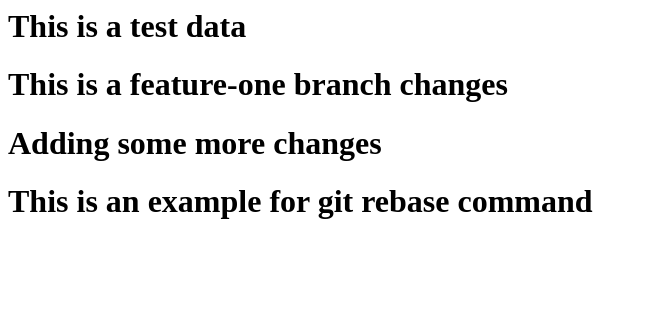
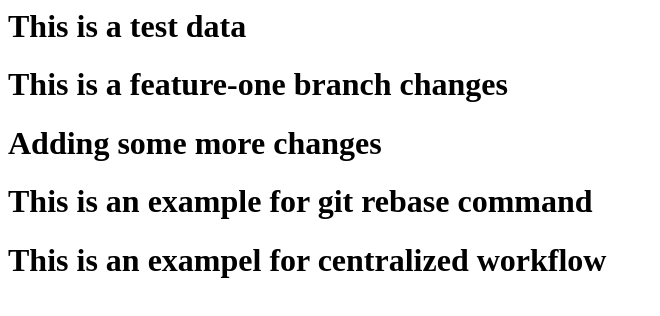
Before and after one commit to cloudtechiez999/besant-demo, a plain HTML site: page index.html in a window 1280 px wide. Shown: the whole page, without its empty margins (0-660 px from the left). Drawn offline with Linux system fonts and the light colour scheme.

Commit message:
centralized workflow

```diff
--- a/index.html
+++ b/index.html
@@ -2,3 +2,4 @@
 <h1>This is a feature-one branch changes</h1>
 <h1>Adding some more changes</h1>
 <h1>This is an example for git rebase command</h1>
+<h1>This is an exampel for centralized workflow</h1>
```
